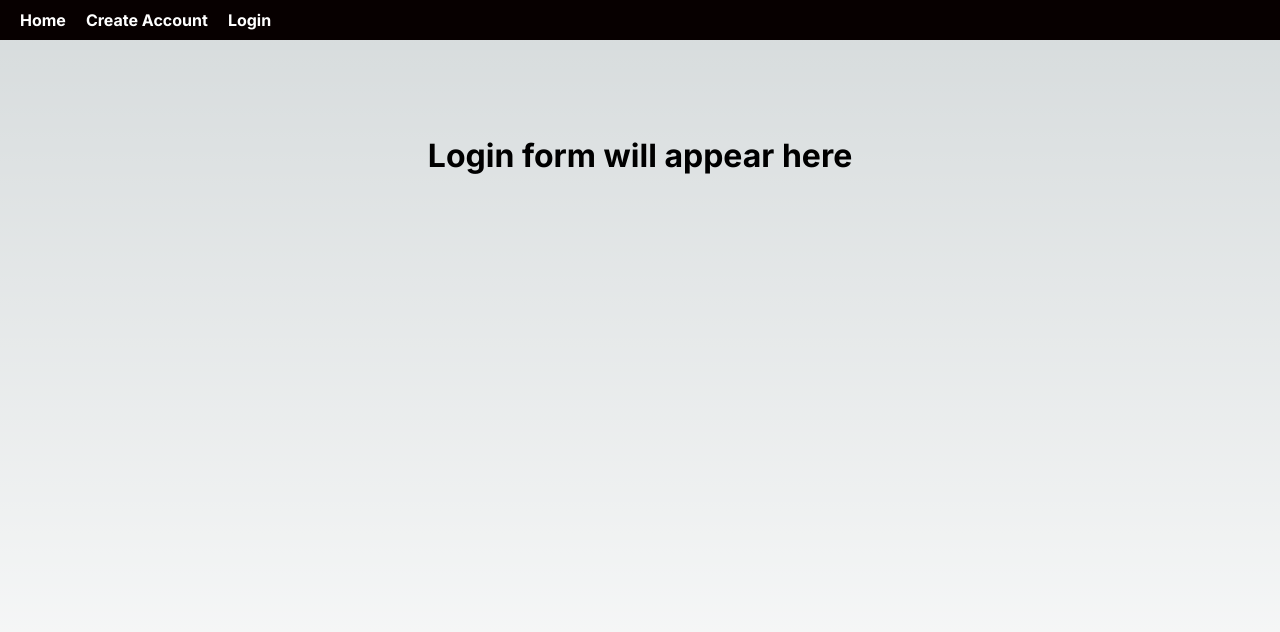
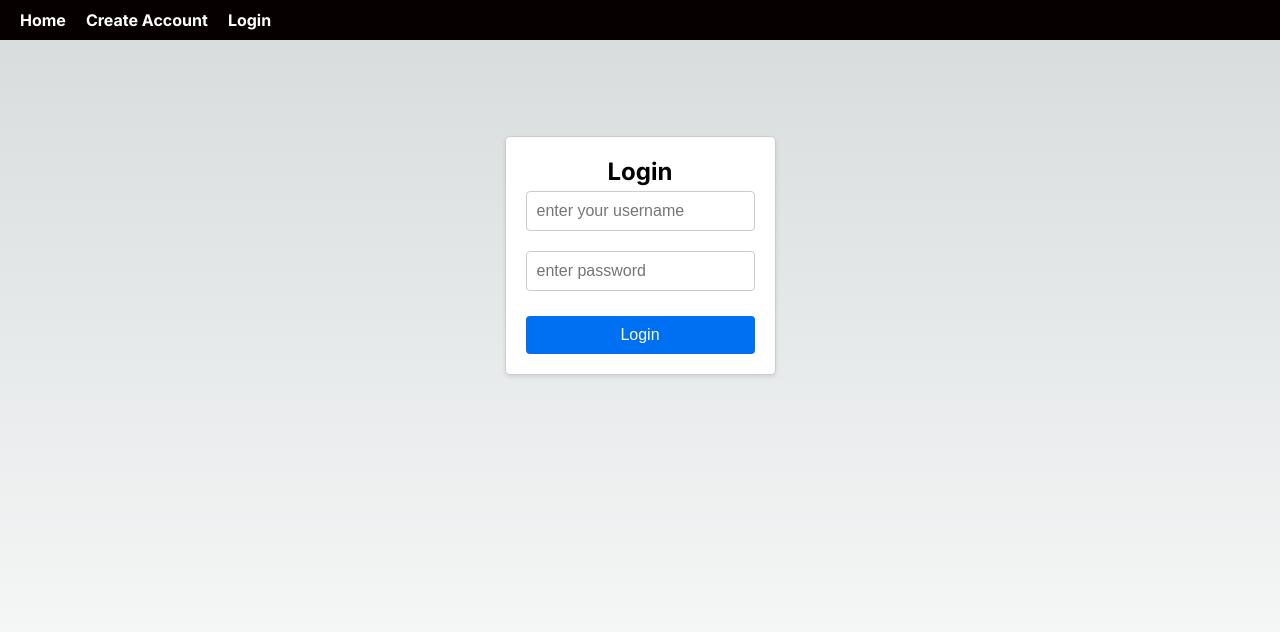
Before and after one commit to Chefane/publish_articles, a Next.js app: page /login in a window 1280 px wide. Shown: the top 632 px of the page. Built offline with nearby package versions, Linux system fonts and the light colour scheme.

Commit message:
added login form

```diff
--- /dev/null
+++ b/src/app/components/LoginForm.tsx
@@ -0,0 +1,22 @@
+// components/SignupForm.js
+import React from 'react';
+
+const LoginForm = () => {
+  return (
+    <div className="signup-form-container">
+      <h2 className="header">Login</h2>
+      <form className="signup-form">
+        <div className="form-group">
+          <input type="text" id="username" name="username" placeholder="enter your username" />
+        </div>
+        <div className="form-group">
+          <input type="password" id="password" name="password" placeholder="enter password" />
+        </div>
+
+        <button type="submit">Login</button>
+      </form>
+    </div>
+  );
+};
+
+export default LoginForm;
--- a/src/app/login/page.tsx
+++ b/src/app/login/page.tsx
@@ -1,11 +1,12 @@
 import Navbar from "../components/Navbar";
 import styles from "@/app/page.module.css";
+import LoginForm from "../components/LoginForm";
 
 export default function Login() {
     return  <>
     <Navbar/>
      <main className={styles.main}>
-     <h1>Login form will appear here</h1>
+    <LoginForm/>
    </main>
    </>
   }
```
